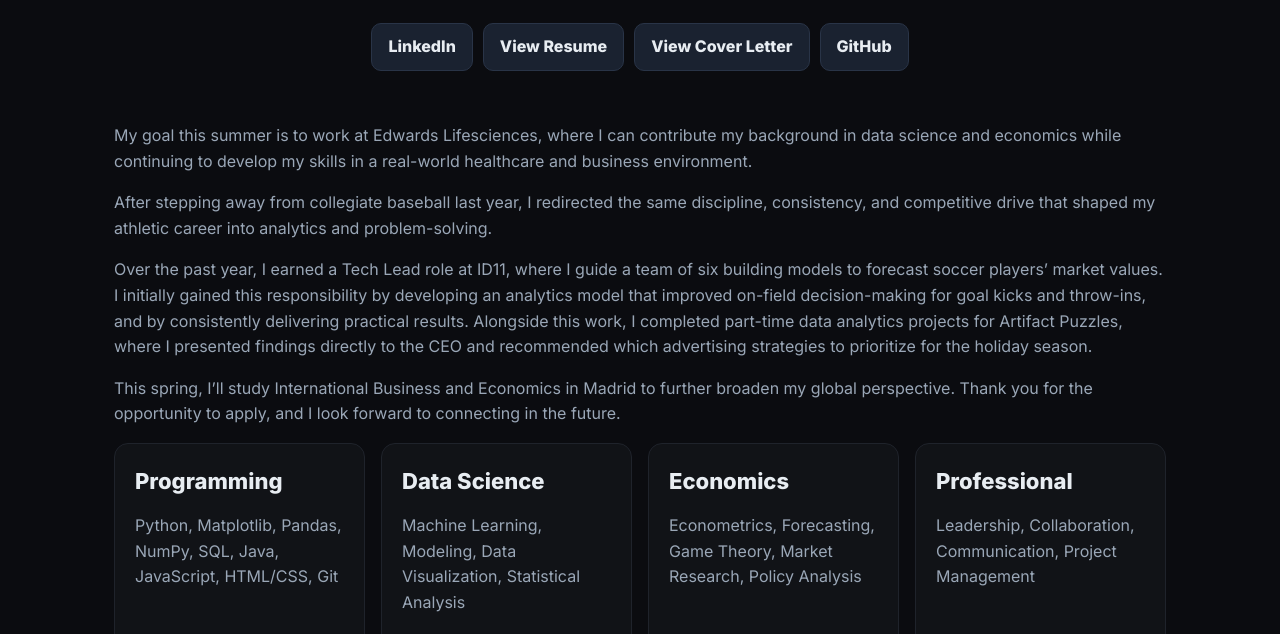
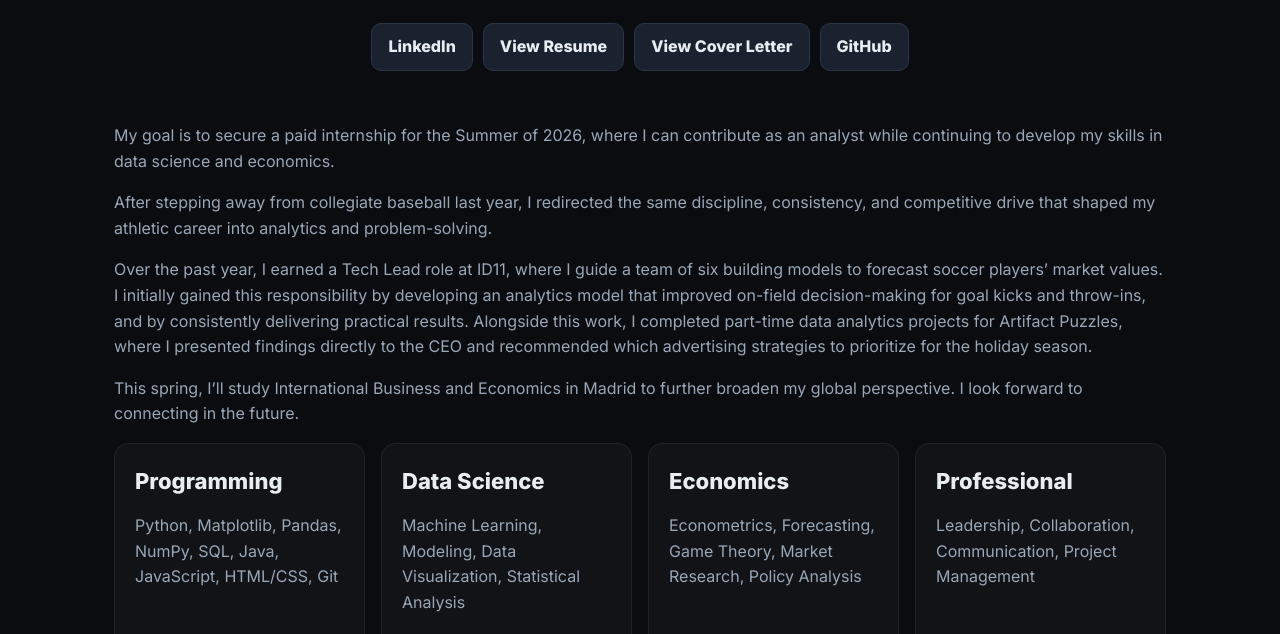
Before and after one commit to mtlongtin123/Resume_To_Life, a plain HTML site: page index.html in a window 1280 px wide. Shown: the part 466-1100 px from the top of the page. Drawn offline with Linux system fonts and the light colour scheme; no server answers.

Commit message:
Editing summary
Making summary neutral

```diff
--- a/index.html
+++ b/index.html
@@ -138,10 +138,10 @@
   </header>
 
   <section id="about" class="container">
-    <p>My goal this summer is to work at Edwards Lifesciences, where I can contribute my background in data science and economics while continuing to develop my skills in a real-world healthcare and business environment.</p>
+    <p>My goal is to secure a paid internship for the Summer of 2026, where I can contribute as an analyst while continuing to develop my skills in data science and economics. </p>
     <p>After stepping away from collegiate baseball last year, I redirected the same discipline, consistency, and competitive drive that shaped my athletic career into analytics and problem-solving.</p>
     <p>Over the past year, I earned a Tech Lead role at ID11, where I guide a team of six building models to forecast soccer players’ market values. I initially gained this responsibility by developing an analytics model that improved on-field decision-making for goal kicks and throw-ins, and by consistently delivering practical results. Alongside this work, I completed part-time data analytics projects for Artifact Puzzles, where I presented findings directly to the CEO and recommended which advertising strategies to prioritize for the holiday season.</p>
-    <p>This spring, I’ll study International Business and Economics in Madrid to further broaden my global perspective. Thank you for the opportunity to apply, and I look forward to connecting in the future.</p>
+    <p>This spring, I’ll study International Business and Economics in Madrid to further broaden my global perspective. I look forward to connecting in the future.</p>
 
         <div class="grid cols-2" style="margin-top:10px">
       <div class="card">
```
